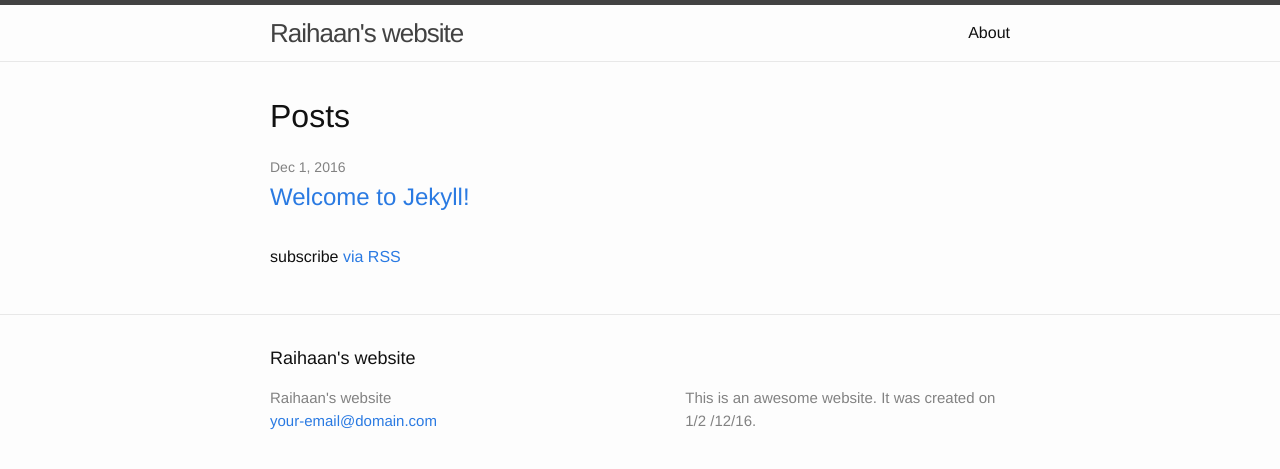
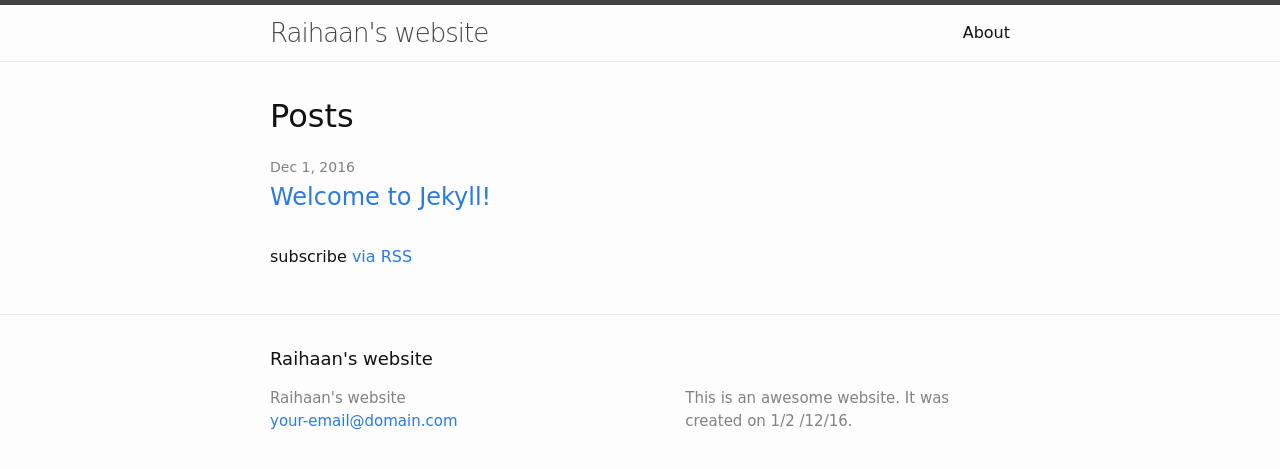
Before and after one commit to skinny2205/skinny2205.github.io, a Jekyll site: the page built from index.html, in a window 1280 px wide. Shown: the top 469 px of the page. Built offline with Jekyll 4.4.1, drawn with Linux system fonts in a browser that asks for light colours.

Commit message:
Update main.scss

```diff
--- a/css/main.scss
+++ b/css/main.scss
@@ -6,7 +6,7 @@
 
 
 // Our variables
-$base-font-family: "Helvetica Neue", Helvetica, Arial, sans-serif;
+$base-font-family: "Comic Sans MS", Helvetica, Arial, sans-serif;
 $base-font-size:   16px;
 $base-font-weight: 400;
 $small-font-size:  $base-font-size * 0.875;
```
